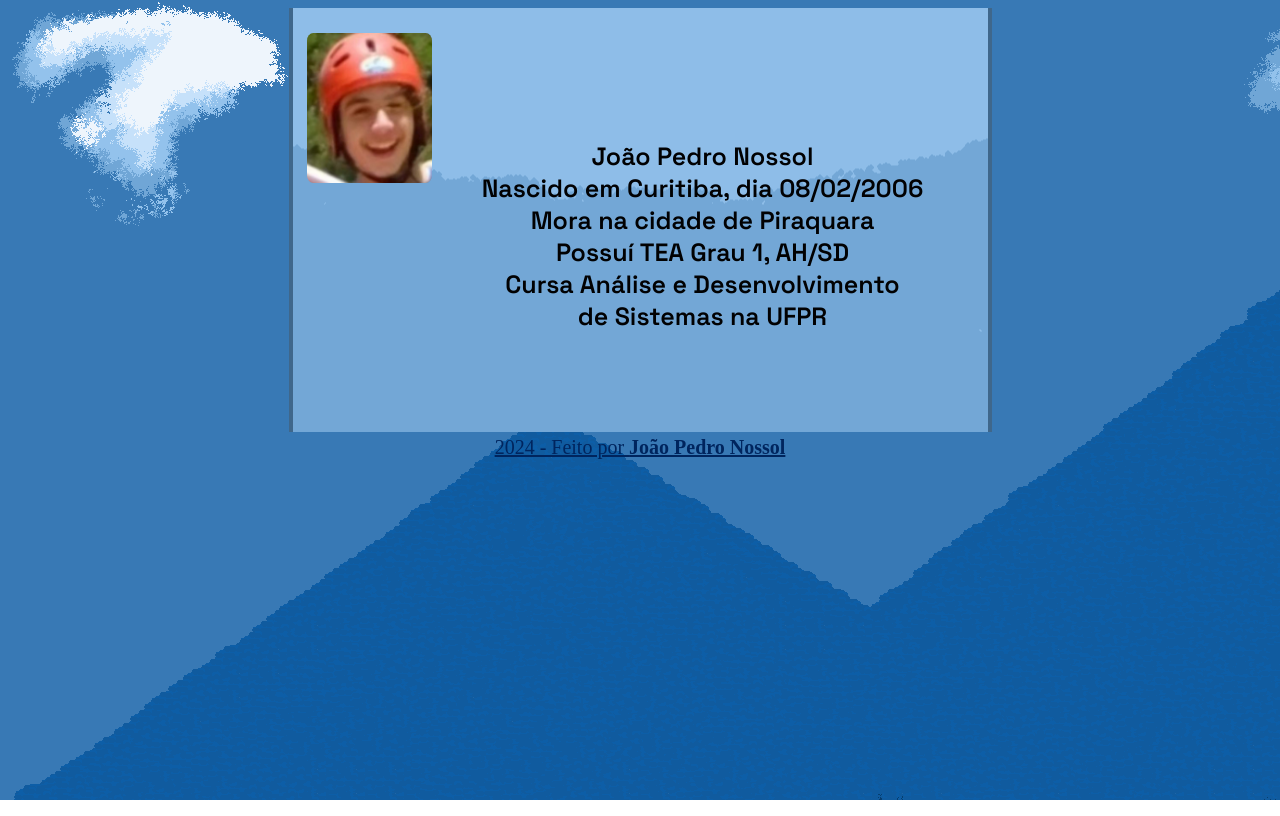
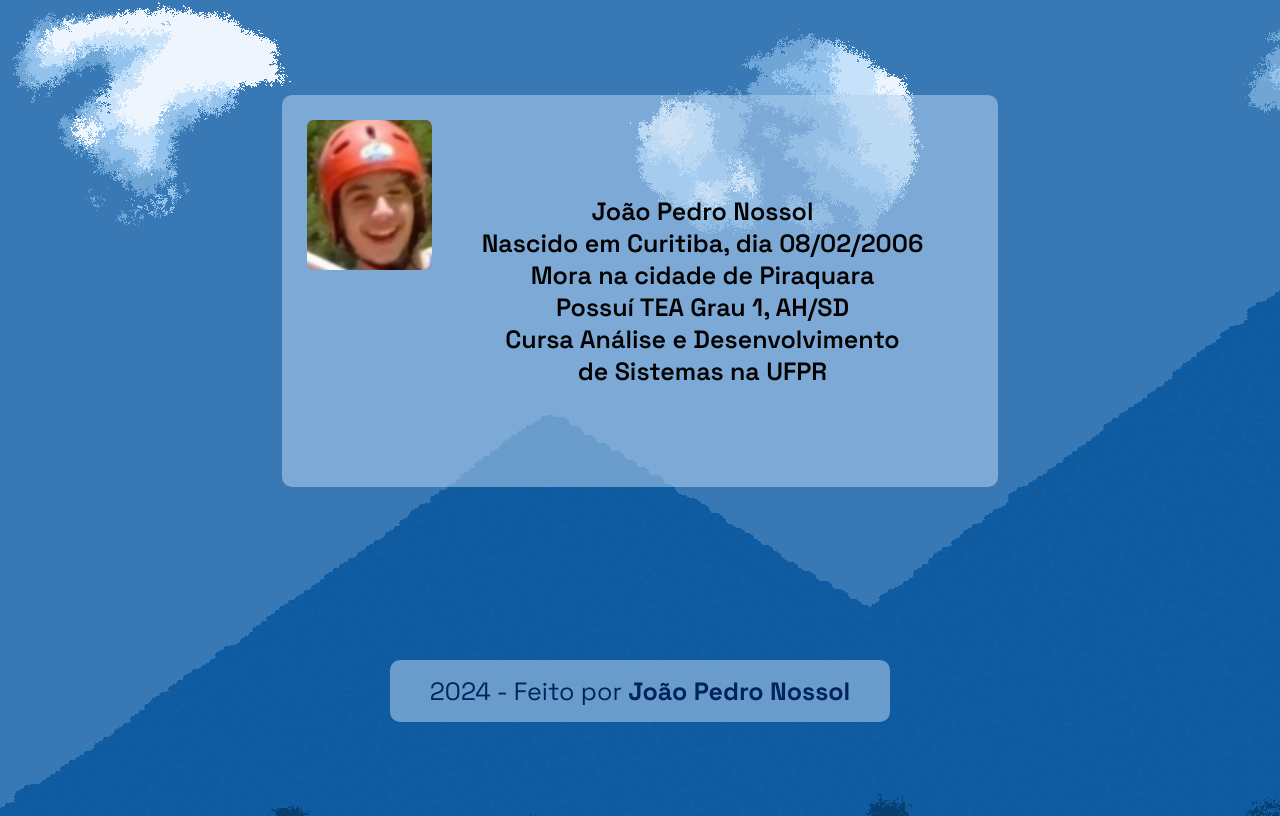
Before and after one commit to CaixoDarksixo/PersonalPage, a plain HTML site: page index.html in a window 1280 px wide. Drawn offline with Linux system fonts and the light colour scheme.

Commit message:
Add files via upload

```diff
--- a/index.html
+++ b/index.html
@@ -14,19 +14,17 @@
         <div><img class = "foto" src="./img/NOSSOL.jpg" alt="João Pedro Nossol"></div>
 
      <p class = "text">
-    <br>João Pedro Nossol
+    João Pedro Nossol
     <br>Nascido em Curitiba, dia 08/02/2006
     <br>Mora na cidade de Piraquara
     <br>Possuí TEA Grau 1, AH/SD
     <br>Cursa Análise e Desenvolvimento
     <br>de Sistemas na UFPR</p>
     </div>
-    <footer id="brotherone">
-
-        <a id="brother" href="https://github.com/CaixoDarksixo" target="_blank">
+    <center><div class="brotherone">
+        <center><a class="brother" href="https://github.com/CaixoDarksixo" target="_blank">
             2024 - Feito por <b>João Pedro Nossol</b>
-        </a>
-
-    </footer>
+        </a></center>
+    </div></center>
 </body>
 </html>
--- a/style.css
+++ b/style.css
@@ -3,19 +3,18 @@
 body{
 font-size : 25px;
 background-image: url(./img/HTML.png);
+font-family: "Space Grotesk", sans-serif;
+display: flex;
+flex-direction: column;
+justify-content: space-around;
+height: 100vh;
 
 }
 
 .main{
-    font-family: "Space Grotesk", sans-serif;
-    font-optical-sizing: auto;
-    font-weight: 400;
-    font-style: normal;
-
-    background-image: url(./img/HTML2.png);
-    background-position:center;
-    background-repeat: no-repeat;
-    max-width: 1500px;
+    background-color: rgba(182, 211, 240, 0.541);
+    border-radius: 10px;
+    max-width: 670px;
     margin: 0 auto;
     padding : 25px;
     display:flex;
@@ -40,28 +39,29 @@ background-image: url(./img/HTML.png);
     font-optical-sizing: auto;
     font-weight: 600;
     font-style: normal;
-
     align-self: center;
     padding: 50px;
     color : rgb(1, 1, 2);
 }
-#brotherone{
-    align-self: center;
-    text-align: center;
-    margin: auto 0;
-    justify-content: center;
+
+.brother{
+    text-decoration: none;
+    color: rgb(0, 37, 94);
+    transition: 0.2s;
+    padding: 15px 0px;
 }
 
-#brother{
-    justify-content: center;
-    align-self: center;
-    text-align: center;
-    font-size: 20px;
-    color: rgb(0, 37, 94);
-    justify-content: center;
+.brother:hover{
+    text-decoration:underline;
+    color: rgb(159, 198, 255);
 }
-
-.footer{
-text-align: center;
-    margin: auto 0;
+.brotherone{
+    background-color:  rgba(182, 211, 240, 0.541);
+    border-radius: 10px;
+    padding: 15px 0px;
+    max-width: 500px;
+    transition: 0.2s;
 }
+.brotherone:hover{
+    background-color: rgb(0, 37, 94);
+}
```
